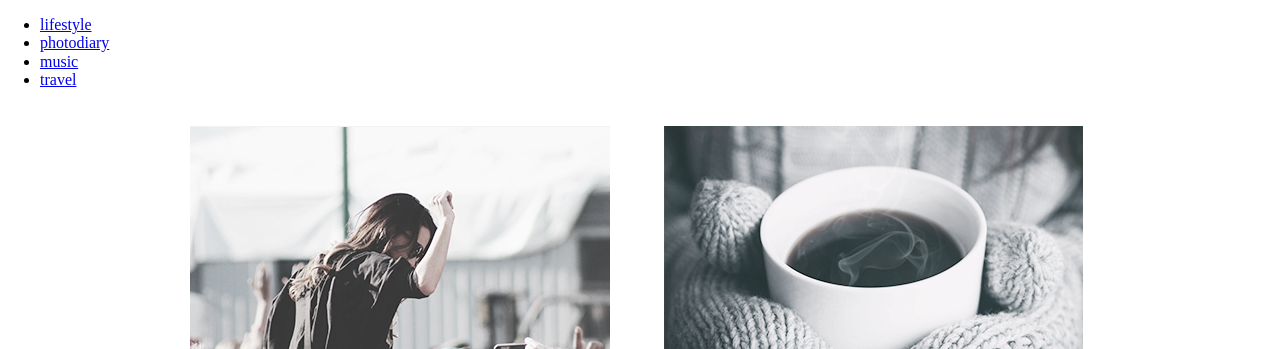
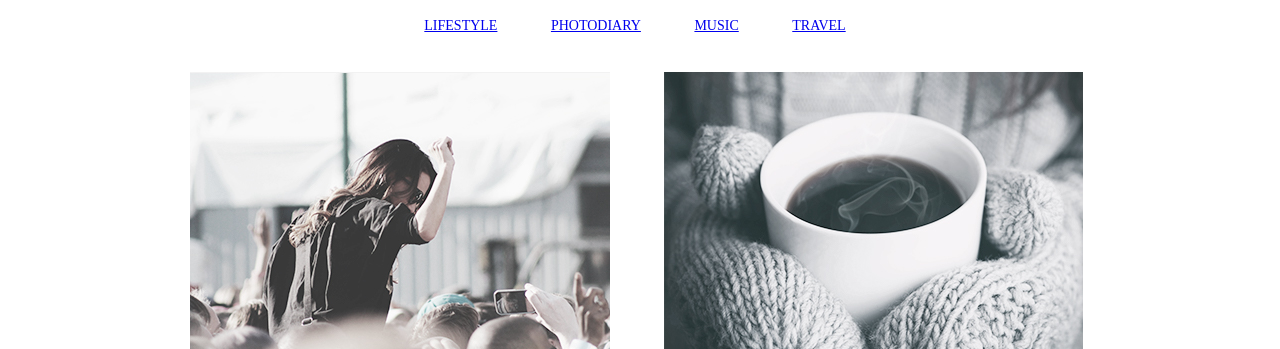
Before and after one commit to kyrylohrebin/module-03, a plain HTML site: page index.html in a window 1280 px wide. Shown: the top 349 px of the page. Drawn offline with Linux system fonts and the light colour scheme.

Commit message:
nav center aligned

```diff
--- a/css/styles.css
+++ b/css/styles.css
@@ -11,6 +11,10 @@ article {
     width: 470px;
     padding: 20px;
     display: inline-block;
+}
+
+img {
+    display: block;
 }
 
 .heading {
@@ -36,3 +40,30 @@ font-size: 14px;
 line-height: 1.714;
 text-align: left;
 }
+
+a {
+    font-family: 'Playfair Display', serif;
+    font-weight: 400;
+}
+
+a:hover {
+    color:
+}
+
+li {
+   display: inline-block;
+   padding-right: 50px;
+}
+
+nav {
+        font-size: 14px;
+        @import url('https://fonts.googleapis.com/css2?family=Playfair+Display&display=swap');
+        font-family: "Playfair Display";
+        color: rgb(98, 98, 98);
+        text-transform: uppercase;
+        line-height: 1.714;
+        text-align: center;
+        text-decoration: none;
+      }
+
+}
--- a/index.html
+++ b/index.html
@@ -11,10 +11,10 @@
     <header>
       <nav>
         <ul>
-          <li><a href="#lifestyle">lifestyle</a></li>
-          <li><a href="#photodiary">photodiary</a></li>
-          <li><a href="#music">music</a></li>
-          <li><a href="#travel">travel</a></li>
+          <li><a href="#lifestyle">Lifestyle</a></li>
+          <li><a href="#photodiary">Photodiary</a></li>
+          <li><a href="#music">Music</a></li>
+          <li><a href="#travel">Travel</a></li>
         </ul>
       </nav>
     </header>
```
